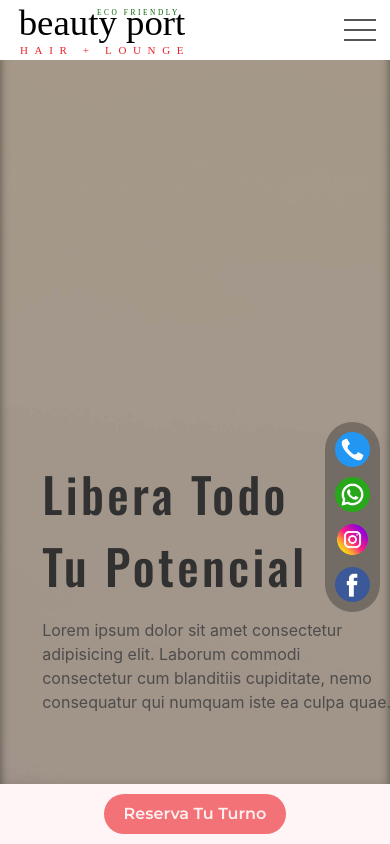
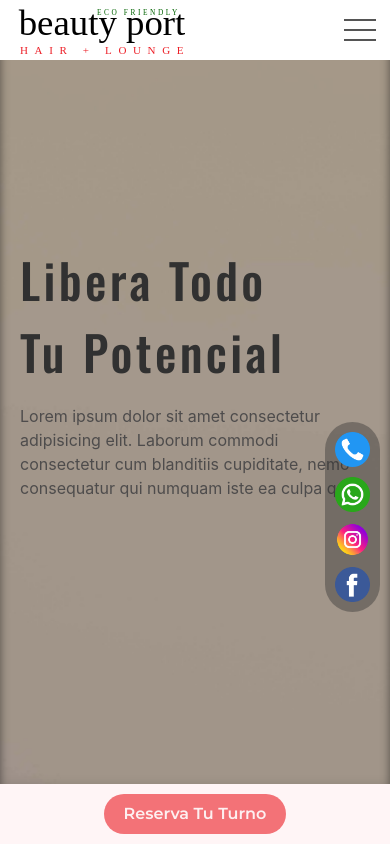
Before and after one commit to DanielQuijano1/bp-peluqueria, a React (Vite) app: page / in a window 390 px wide. Shown: the top 844 px of the page. Built offline with nearby package versions, Linux system fonts and the light colour scheme.

Commit message:
grid a texto navbar

```diff
--- a/src/App.css
+++ b/src/App.css
@@ -716,12 +716,17 @@
     justify-content: space-between;
   }
 
-
+  .navbar__arreglo{
+    width: 0;
+    height: 0;
+  }
 
   .navbar__img-text-conainer{
     width: 90vw;
-    position: relative;
+    height: 100vh;
     left: 5vh;
+    display: grid;
+    place-content: center;
   }
 
   .textIntro{
```
